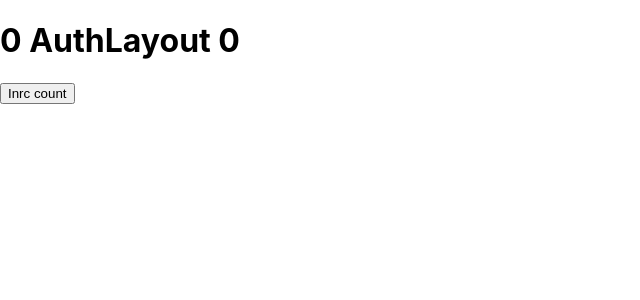
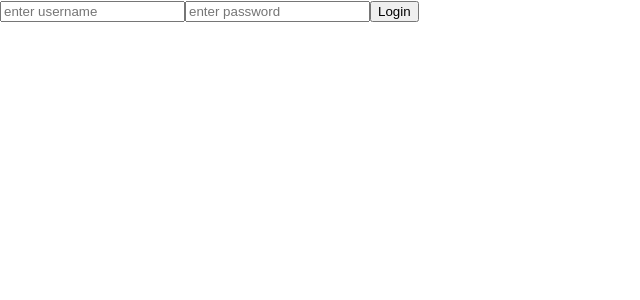
Before and after one commit to rosanyonghang/movietutorial, a React (Create React App) app: page / in a window 1280 px wide. Shown: the top 300 px of the page, without its empty margins (0-640 px from the left). Built offline with nearby package versions, Linux system fonts and the light colour scheme; a web font is replaced by a local one.

Commit message:
Add navigate methods

```diff
--- a/src/components/modules/home/AddTaskForm.js
+++ b/src/components/modules/home/AddTaskForm.js
@@ -1,4 +1,5 @@
 import {useState} from "react";
+import {useNavigate} from "react-router";
 
 export const AddTaskForm = (props) => {
     const [showDialog, setShowDialog] = useState(false);
@@ -8,6 +9,7 @@ export const AddTaskForm = (props) => {
 
     const [formValues, setFormValues] = useState({title: '', description: ''})
 
+    const navigate = useNavigate();
     // const addTaskHandler = (e) => {
     //     e.preventDefault();
     //     props.addTask({
@@ -34,7 +36,7 @@ export const AddTaskForm = (props) => {
         })
     }
     return <section>
-        <h1>{formValues.title}</h1>
+        <h1> <button onClick={()=>navigate(-1)}>back</button>  Add Task</h1>
         {/*conditional*/}
         {/*add task*/}
         {/*<button onClick={() => setShowDialog(!showDialog)}>Show add Task dialog</button>*/}
--- a/src/layouts/AuthLayout.js
+++ b/src/layouts/AuthLayout.js
@@ -1,24 +1,40 @@
 import {useState, useEffect} from "react";
-import {useLocation} from "react-router";
+import {useLocation, useNavigate} from "react-router";
 
 export const AuthLayout = () => {
-    let [count,setCount] = useState(0);
-    let count2= 0;
+    let [count, setCount] = useState(0);
+    let count2 = 0;
+    const [creds, setCreds] = useState({username: '', password: ''})
     // let count= 0;
     const location = useLocation();
-    const increaseCount=()=>{
-        setCount(count+1);
-        console.log(location)
+    const navigate = useNavigate();
+    useEffect(() => {
+        console.log('value has changed');
+    }, []);
+
+    const formHandler = (e) => {
+        setCreds({
+            ...creds,
+            [e.target.name]: e.target.value
+        })
     }
 
-    useEffect(()=>{
-        console.log('value has changed');
-    },[]);
-
+    const loginUser = (e) => {
+        e.preventDefault();
+        if (creds.username === 'admin' && creds.password === 'admin') {
+            // alert('user logged in')
+            navigate('/home');
+        } else {
+            alert('Wrong creds')
+        }
+    }
     return <div>
-        <h1>
-            {count2} AuthLayout {count}
-        </h1>
-        <button onClick={increaseCount}>Inrc count</button>
+        <form onSubmit={loginUser}>
+            <input type="text" name={"username"} onChange={formHandler} value={creds.username}
+                   placeholder={"enter username"}/>
+            <input type="text" name={"password"} onChange={formHandler} value={creds.password}
+                   placeholder={"enter password"}/>
+            <button type={"submit"}>Login</button>
+        </form>
     </div>
 }
```
